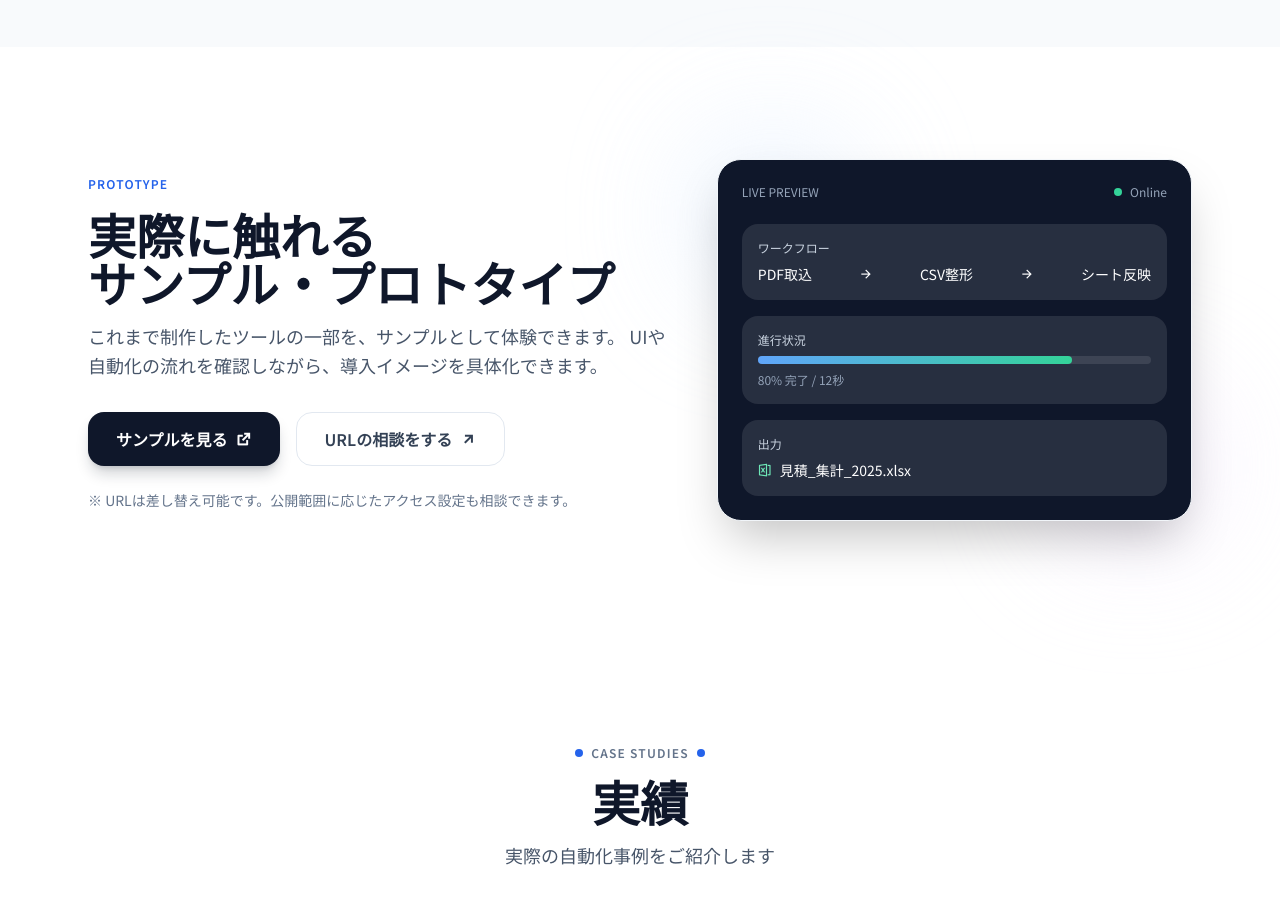
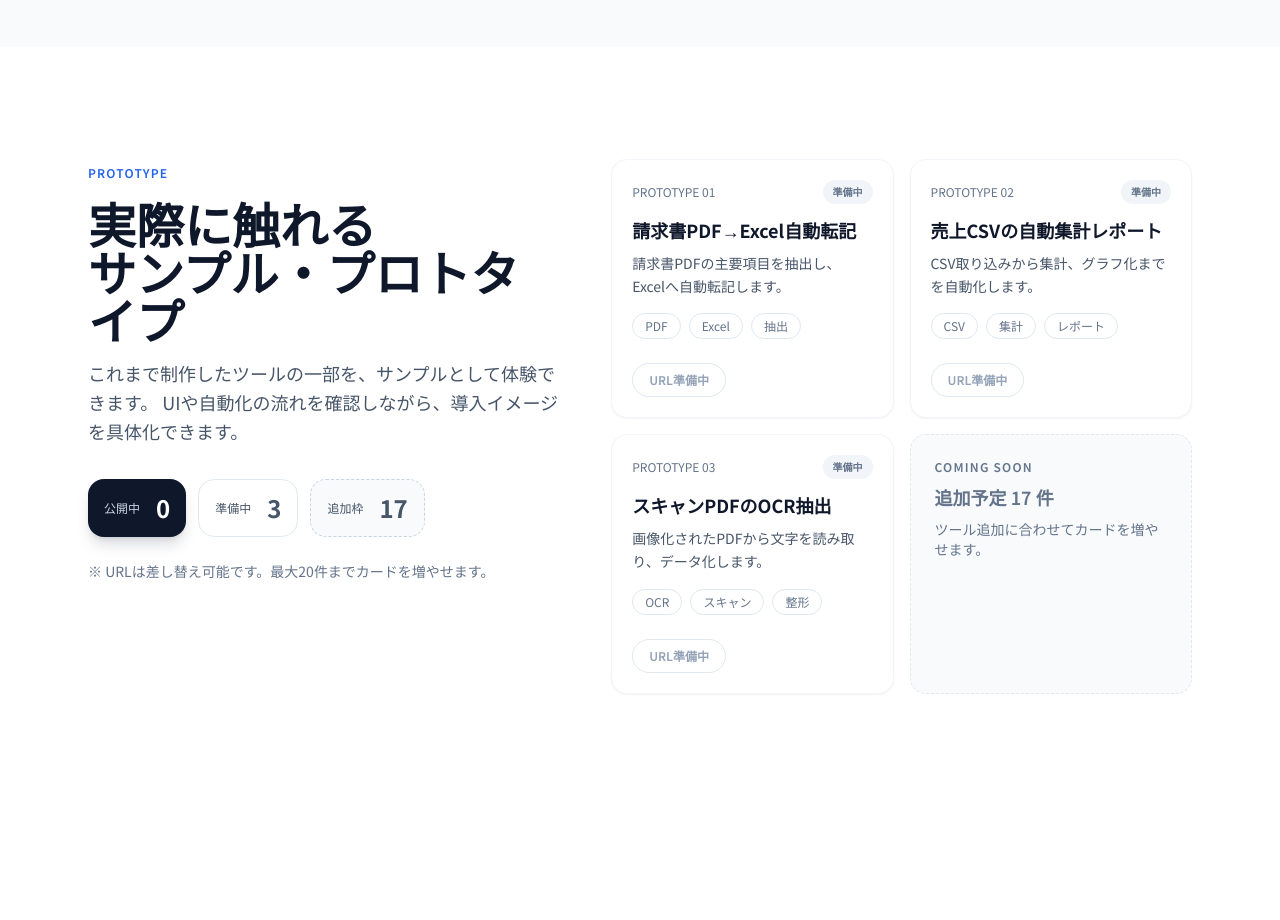
Before and after one commit to shunsoco-stack/HomePage, a React (Vite) app: page / in a window 1280 px wide. Shown: the part 2500-3420 px from the top of the page. Built offline with nearby package versions, Linux system fonts and the light colour scheme.

Commit message:
Refactor prototype section for scalability
Co-authored-by: shunsoco-stack <shunsoco-stack@users.noreply.github.com>

```diff
--- a/src/pages/home/page.tsx
+++ b/src/pages/home/page.tsx
@@ -10,7 +10,29 @@ export default function HomePage() {
   });
   const [isSubmitting, setIsSubmitting] = useState(false);
   const [submitStatus, setSubmitStatus] = useState<'success' | 'error' | null>(null);
-  const prototypeUrl = 'https://example.com';
+  const prototypeMax = 20;
+  const prototypeItems = [
+    {
+      title: '請求書PDF→Excel自動転記',
+      description: '請求書PDFの主要項目を抽出し、Excelへ自動転記します。',
+      tags: ['PDF', 'Excel', '抽出'],
+      href: ''
+    },
+    {
+      title: '売上CSVの自動集計レポート',
+      description: 'CSV取り込みから集計、グラフ化までを自動化します。',
+      tags: ['CSV', '集計', 'レポート'],
+      href: ''
+    },
+    {
+      title: 'スキャンPDFのOCR抽出',
+      description: '画像化されたPDFから文字を読み取り、データ化します。',
+      tags: ['OCR', 'スキャン', '整形'],
+      href: ''
+    }
+  ];
+  const publishedCount = prototypeItems.filter((item) => item.href).length;
+  const remainingSlots = Math.max(0, prototypeMax - prototypeItems.length);
 
   const toggleFaq = (index: number) => {
     setOpenFaq(openFaq === index ? null : index);
@@ -369,7 +391,7 @@ export default function HomePage() {
       {/* Prototype Section */}
       <section id="prototype" className="py-20 lg:py-28 bg-white">
         <div className="max-w-6xl mx-auto px-6">
-          <div className="grid lg:grid-cols-[1.1fr_0.9fr] gap-12 items-center">
+          <div className="grid lg:grid-cols-[0.9fr_1.1fr] gap-12 items-start">
             <div>
               <span className="text-xs font-semibold tracking-widest text-blue-600 uppercase">Prototype</span>
               <h2 className="text-4xl lg:text-5xl font-bold text-slate-900 mt-4 mb-4">
@@ -379,66 +401,78 @@ export default function HomePage() {
                 これまで制作したツールの一部を、サンプルとして体験できます。
                 UIや自動化の流れを確認しながら、導入イメージを具体化できます。
               </p>
-              <div className="mt-8 flex flex-wrap gap-4">
-                <a
-                  href={prototypeUrl}
-                  target="_blank"
-                  rel="noopener noreferrer"
-                  className="inline-flex items-center gap-2 px-7 py-3.5 rounded-2xl bg-slate-900 text-white font-semibold shadow-lg shadow-slate-900/20 hover:bg-slate-800 transition-all duration-300"
-                >
-                  サンプルを見る
-                  <i className="ri-external-link-line"></i>
-                </a>
-                <a
-                  href="#contact"
-                  className="inline-flex items-center gap-2 px-7 py-3.5 rounded-2xl border border-slate-200 text-slate-700 font-semibold hover:border-slate-300 hover:text-slate-900 transition-all duration-300"
-                >
-                  URLの相談をする
-                  <i className="ri-arrow-right-up-line"></i>
-                </a>
+              <div className="mt-8 flex flex-wrap gap-3">
+                <div className="flex items-center gap-4 rounded-2xl bg-slate-900 px-4 py-3 text-white shadow-lg shadow-slate-900/15">
+                  <div className="text-xs text-slate-300">公開中</div>
+                  <div className="text-2xl font-bold">{publishedCount}</div>
+                </div>
+                <div className="flex items-center gap-4 rounded-2xl border border-slate-200 bg-white px-4 py-3 text-slate-600">
+                  <div className="text-xs">準備中</div>
+                  <div className="text-2xl font-bold">{prototypeItems.length - publishedCount}</div>
+                </div>
+                <div className="flex items-center gap-4 rounded-2xl border border-dashed border-slate-300 bg-slate-50 px-4 py-3 text-slate-600">
+                  <div className="text-xs">追加枠</div>
+                  <div className="text-2xl font-bold">{remainingSlots}</div>
+                </div>
               </div>
               <div className="mt-6 text-sm text-slate-500">
-                ※ URLは差し替え可能です。公開範囲に応じたアクセス設定も相談できます。
+                ※ URLは差し替え可能です。最大{prototypeMax}件までカードを増やせます。
               </div>
             </div>
-            <div className="relative">
-              <div className="absolute -top-6 -left-6 w-40 h-40 bg-blue-100 rounded-full blur-3xl opacity-60"></div>
-              <div className="absolute -bottom-6 -right-6 w-40 h-40 bg-purple-100 rounded-full blur-3xl opacity-60"></div>
-              <div className="relative rounded-3xl border border-slate-100 bg-slate-900 p-6 text-white shadow-2xl">
-                <div className="flex items-center justify-between text-xs text-slate-400 mb-6">
-                  <span>LIVE PREVIEW</span>
-                  <span className="inline-flex items-center gap-2">
-                    <span className="w-2 h-2 rounded-full bg-emerald-400"></span>
-                    Online
-                  </span>
-                </div>
-                <div className="space-y-4">
-                  <div className="rounded-2xl bg-white/10 p-4">
-                    <div className="text-xs text-slate-300 mb-2">ワークフロー</div>
-                    <div className="flex items-center justify-between text-sm">
-                      <span>PDF取込</span>
-                      <i className="ri-arrow-right-line"></i>
-                      <span>CSV整形</span>
-                      <i className="ri-arrow-right-line"></i>
-                      <span>シート反映</span>
+            <div className="grid sm:grid-cols-2 gap-4">
+              {prototypeItems.map((item, index) => {
+                const status = item.href ? '公開中' : '準備中';
+                const statusStyle = item.href
+                  ? 'bg-emerald-50 text-emerald-700'
+                  : 'bg-slate-100 text-slate-500';
+
+                return (
+                  <div
+                    key={item.title}
+                    className="group rounded-2xl border border-slate-100 bg-white p-5 shadow-sm hover:-translate-y-1 hover:shadow-lg transition-all duration-300"
+                  >
+                    <div className="flex items-center justify-between text-xs text-slate-500 mb-3">
+                      <span>PROTOTYPE {String(index + 1).padStart(2, '0')}</span>
+                      <span className={`inline-flex items-center rounded-full px-2.5 py-1 text-[10px] font-semibold ${statusStyle}`}>
+                        {status}
+                      </span>
+                    </div>
+                    <h3 className="text-lg font-bold text-slate-900 mb-2">{item.title}</h3>
+                    <p className="text-sm text-slate-600 leading-relaxed">{item.description}</p>
+                    <div className="mt-4 flex flex-wrap gap-2 text-xs text-slate-500">
+                      {item.tags.map((tag) => (
+                        <span key={tag} className="rounded-full border border-slate-200 bg-white px-3 py-1">
+                          {tag}
+                        </span>
+                      ))}
+                    </div>
+                    <div className="mt-6">
+                      {item.href ? (
+                        <a
+                          href={item.href}
+                          target="_blank"
+                          rel="noopener noreferrer"
+                          className="inline-flex items-center gap-2 rounded-full bg-slate-900 px-4 py-2 text-xs font-semibold text-white transition-all duration-300 hover:bg-slate-800"
+                        >
+                          開く
+                          <i className="ri-external-link-line"></i>
+                        </a>
+                      ) : (
+                        <span className="inline-flex items-center gap-2 rounded-full border border-slate-200 px-4 py-2 text-xs font-semibold text-slate-400">
+                          URL準備中
+                        </span>
+                      )}
                     </div>
                   </div>
-                  <div className="rounded-2xl bg-white/10 p-4">
-                    <div className="text-xs text-slate-300 mb-2">進行状況</div>
-                    <div className="h-2 rounded-full bg-white/10">
-                      <div className="h-2 rounded-full bg-gradient-to-r from-blue-400 to-emerald-400 w-4/5"></div>
-                    </div>
-                    <div className="text-xs text-slate-400 mt-2">80% 完了 / 12秒</div>
-                  </div>
-                  <div className="rounded-2xl bg-white/10 p-4">
-                    <div className="text-xs text-slate-300 mb-2">出力</div>
-                    <div className="flex items-center gap-2 text-sm">
-                      <i className="ri-file-excel-2-line text-emerald-300"></i>
-                      見積_集計_2025.xlsx
-                    </div>
-                  </div>
+                );
+              })}
+              {remainingSlots > 0 && (
+                <div className="rounded-2xl border border-dashed border-slate-200 bg-slate-50 p-6 text-slate-500">
+                  <div className="text-xs font-semibold tracking-widest">COMING SOON</div>
+                  <div className="text-lg font-semibold mt-2">追加予定 {remainingSlots} 件</div>
+                  <p className="text-sm mt-2">ツール追加に合わせてカードを増やせます。</p>
                 </div>
-              </div>
+              )}
             </div>
           </div>
         </div>
```
